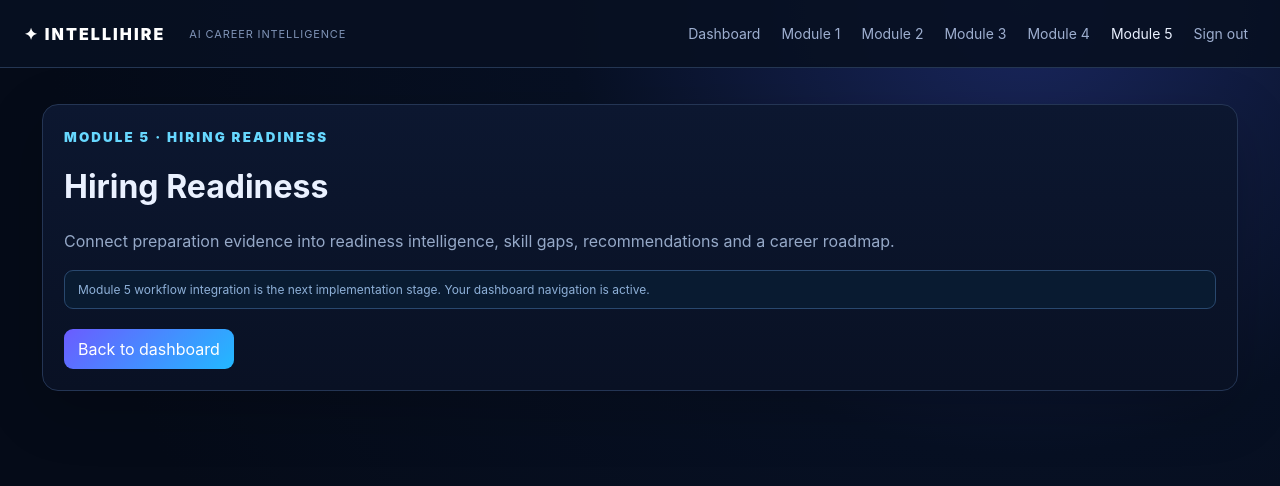
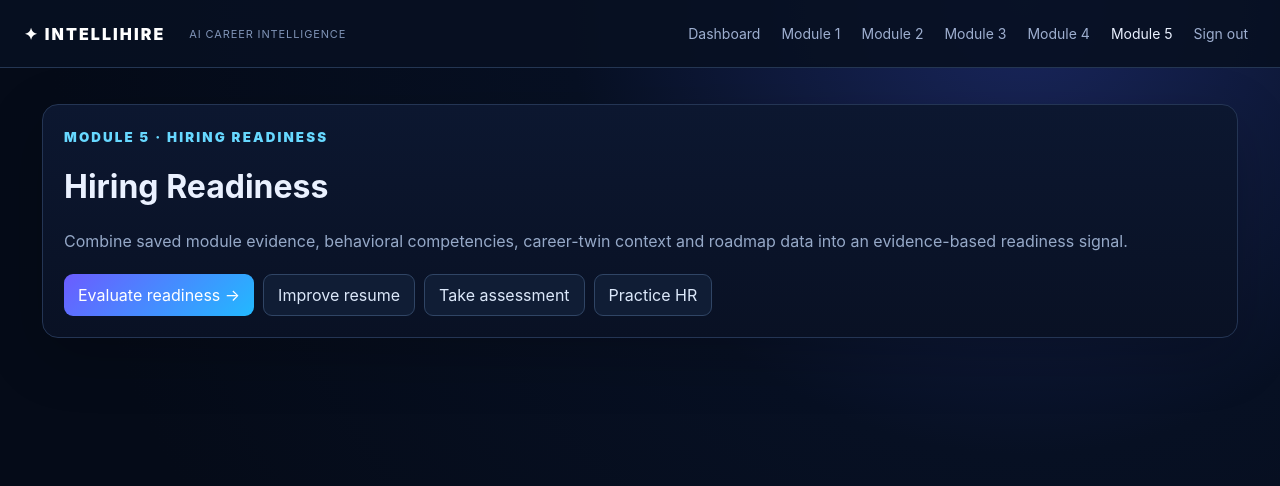
Before and after one commit to Student-Cybrarians/intellihire-v2, a Next.js app: page /app/module5 in a window 1280 px wide. Shown: the top 486 px of the page. Built offline with nearby package versions, Linux system fonts and the light colour scheme.

Commit message:
feat: connect module 5 readiness evaluation UI

```diff
--- a/app/app/module5/page.tsx
+++ b/app/app/module5/page.tsx
@@ -1,6 +1,9 @@
+'use client';
+import {useState} from 'react';
 import Link from 'next/link';
 import AppShell from '../AppShell';
-
-export default function Module5Page() {
-  return <AppShell><div className="card"><small>MODULE 5 · HIRING READINESS</small><h1>Hiring Readiness</h1><p>Connect preparation evidence into readiness intelligence, skill gaps, recommendations and a career roadmap.</p><div className="notice">Module 5 workflow integration is the next implementation stage. Your dashboard navigation is active.</div><div className="buttons"><Link className="primary" href="/app/dashboard">Back to dashboard</Link></div></div></AppShell>;
+export default function Module5Page(){
+ const [result,setResult]=useState<any>(null),[loading,setLoading]=useState(false),[error,setError]=useState('');
+ const evaluate=async()=>{setLoading(true);setError('');try{const r=await fetch('/api/module5/evaluate',{method:'POST',credentials:'include'});const d=await r.json();if(!r.ok)throw Error(d.error||'Readiness evaluation unavailable');setResult(d)}catch(e:any){setError(e.message)}finally{setLoading(false)}};
+ return <AppShell><div className="card"><small>MODULE 5 · HIRING READINESS</small><h1>Hiring Readiness</h1><p>Combine saved module evidence, behavioral competencies, career-twin context and roadmap data into an evidence-based readiness signal.</p>{error&&<div className="notice">{error}</div>}<div className="buttons"><button className="primary" onClick={evaluate} disabled={loading}>{loading?'Calculating…':'Evaluate readiness →'}</button><Link href="/app/module1">Improve resume</Link><Link href="/app/module2">Take assessment</Link><Link href="/app/module4">Practice HR</Link></div></div>{result&&<div className="card"><small>READINESS REPORT</small><div className="stats"><b>Readiness<span>{result.weighted_score ?? result.score ?? 0}%</span></b><b>Evidence<span>{result.evidence_score ?? '—'}</span></b><b>Coverage<span>{result.coverage ?? '—'}</span></b><b>Status<span>{result.status||'Calculated'}</span></b></div><h2>Next actions</h2>{Array.isArray(result.next_actions)&&result.next_actions.length?<div className="chips">{result.next_actions.map((x:any,i:number)=><span key={i}>{typeof x==='string'?x:x.title||x.action||JSON.stringify(x)}</span>)}</div>:<p>Review your weakest module and repeat it to strengthen the evidence base.</p>}{result.ai_insights?.message&&<div className="notice">{result.ai_insights.message}</div>}<p className="muted">Readiness is preparation evidence; it does not make employment decisions.</p></div>}</AppShell>;
 }
```
